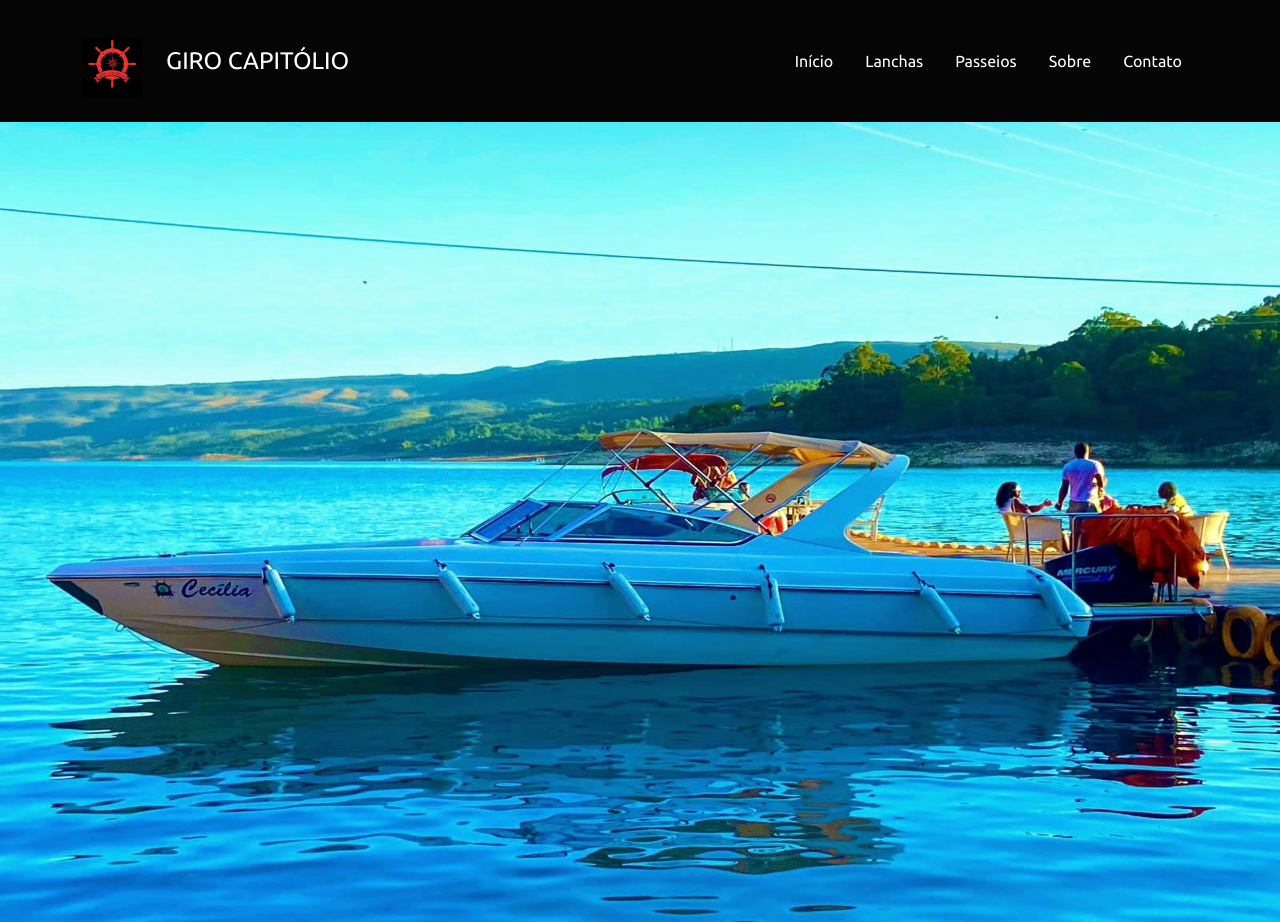
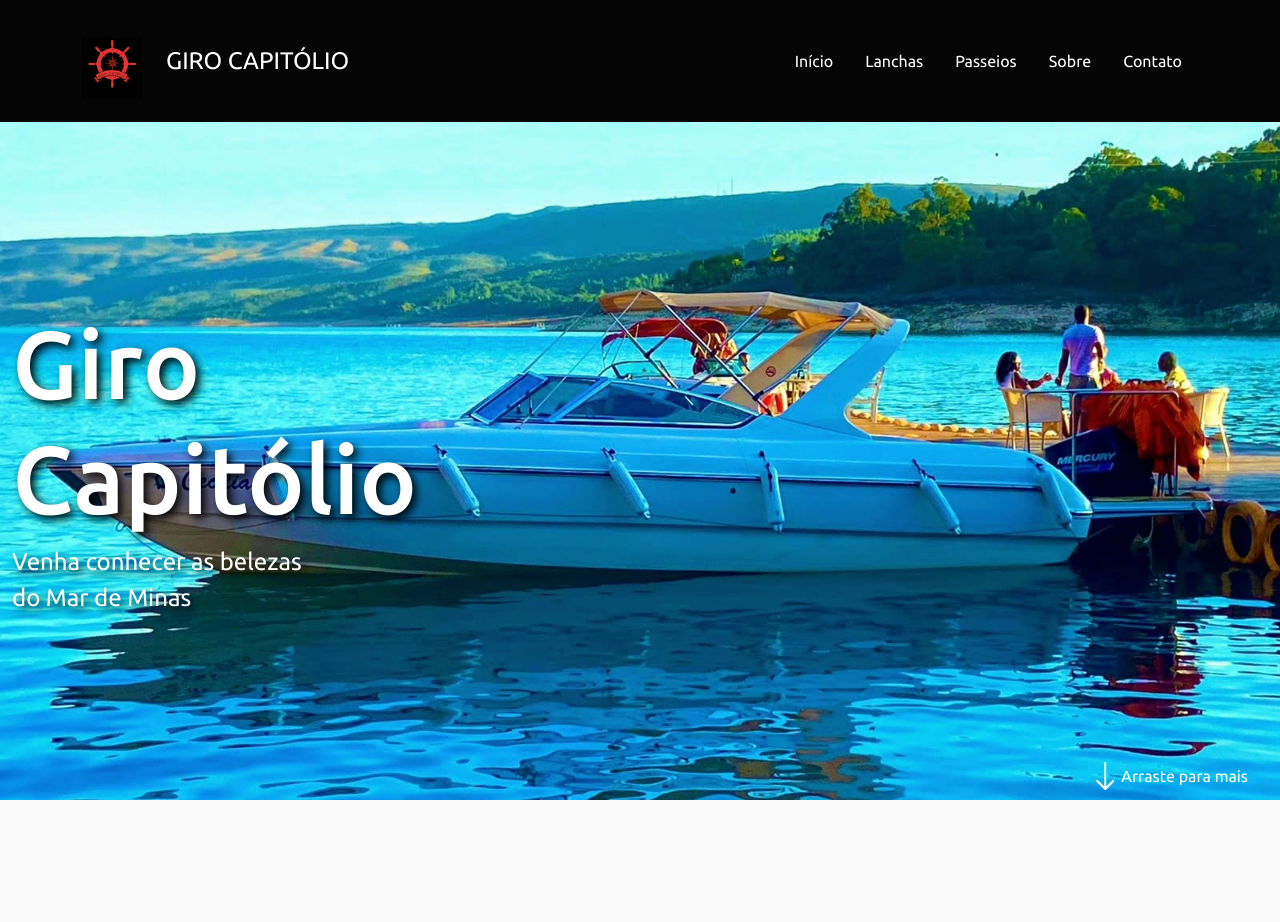
Before and after one commit to williancapitolio/girocapitolio, a plain HTML site: page index.html in a window 1280 px wide. After the commit the page ends 800 px from the top, so only its background shows below. Drawn offline with nearby package versions, Linux system fonts and the light colour scheme.

Commit message:
bg initial/first content almost there

```diff
--- a/css/styles.css
+++ b/css/styles.css
@@ -29,7 +29,6 @@ body {
     width: 100vw;
     position: fixed;
     margin-top: 0px;
-
 }
 
 .navBranding {
@@ -119,21 +118,63 @@ body {
     }
 }
 
-/*
-.imgBg {
-    margin-top: 122px;
-    height: 100%;
-    width: 100%;
-}
-*/
-
-.bgImg {
+.firstContent {
+    background-image: url("../img/giro-bg.jpeg");
     background-repeat: no-repeat;
     background-size: cover;
     background-attachment: fixed;
     background-position: center;
-
-    margin-top: 122px;
     width: 100%;
     height: 100vh;
+    margin: 0;
+    padding: 0;
 }
+
+.secondConentFirst {
+    margin-top: 122px;
+    display: flex;
+    justify-content: center;
+    align-items: center;
+    flex-direction: column;
+}
+
+.secondConentFirstTitle {
+    color: var(--fontSecondaryColor);
+    font-size: 6rem;
+    text-shadow: 4px 4px 10px #000;
+}
+
+.secondConentFirstSubtitle {
+    color: var(--fontSecondaryColor);
+    margin-right: 8em;
+    font-size: 1.5em;
+    text-shadow: 4px 4px 10px #000;
+}
+
+.secondConentSecond {
+    display: flex;
+    justify-content: end;
+    align-items: end;
+    padding-right: 2em;
+    font-size: 1em;
+}
+
+.contentDrag {
+    display: flex;
+    align-items: center;
+}
+
+.secondConentSecondIcon {
+    color: var(--fontSecondaryColor);
+    font-size: 2em;
+}
+
+.secondConentSecondLink {
+    text-decoration: none;
+    color: var(--fontSecondaryColor);
+}
+
+.secondConentSecondLink:hover {
+    text-decoration: underline;
+    color: var(--fontSecondaryColor);
+}
--- a/index.html
+++ b/index.html
@@ -75,8 +75,20 @@
 
     <main>
 
-        <section class="firstContent">
-            <img src="img/giro-bg.jpeg" alt="" class="bgImg">
+        <section class="firstContent row">
+
+            <div class="col-md-5 secondConentFirst">
+                <h2 class="secondConentFirstTitle">Giro Capitólio</h2>
+                <span class="secondConentFirstSubtitle">Venha conhecer as belezas do Mar de Minas</span>
+            </div>
+
+            <div class="col-md-7 secondConentSecond">
+                <div class="contentDrag">
+                    <i class="bi bi-arrow-down secondConentSecondIcon"></i>
+                    <a href="#" class="secondConentSecondLink">Arraste para mais</a>
+                </div>
+            </div>
+
         </section>
 
     </main>
```
